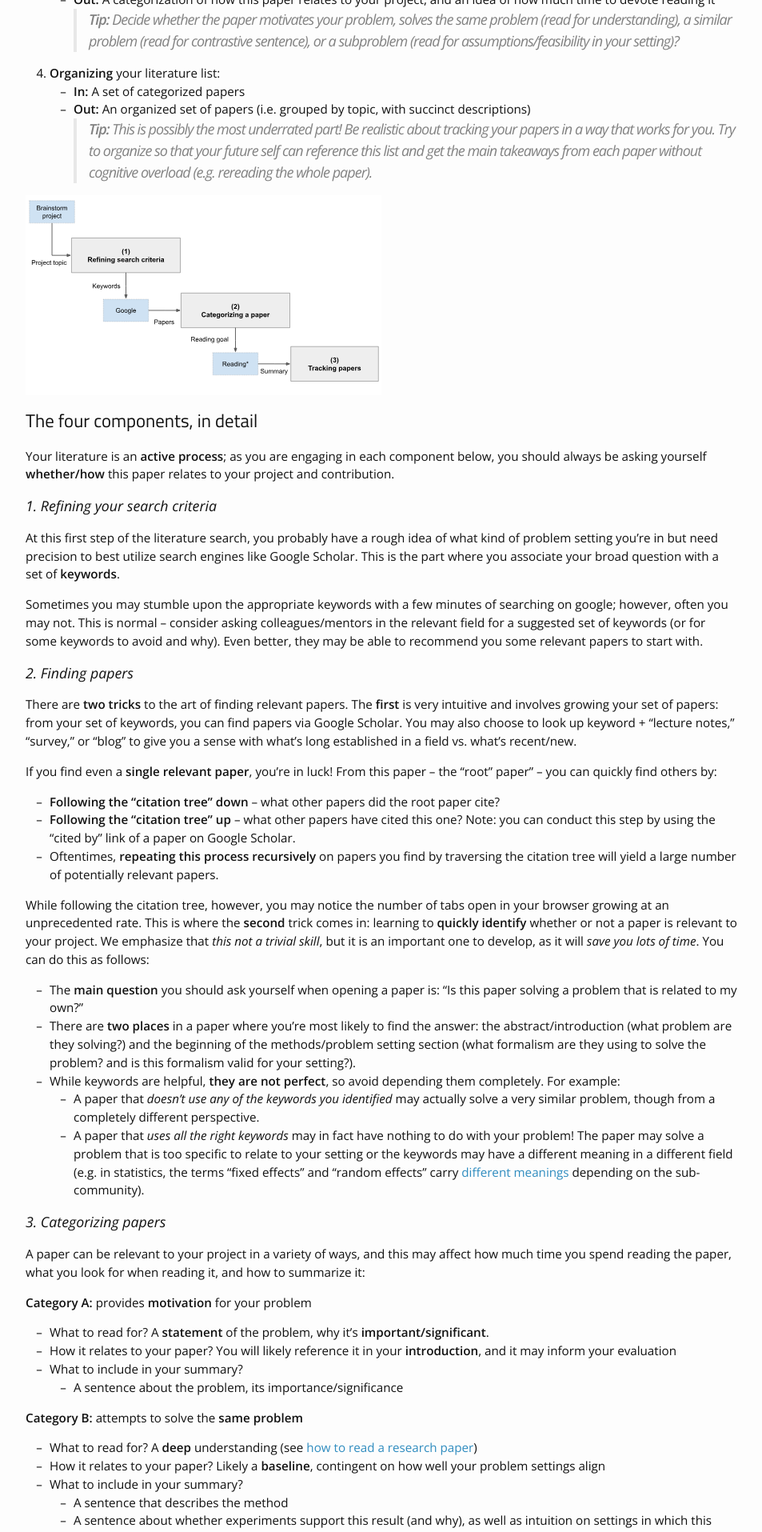
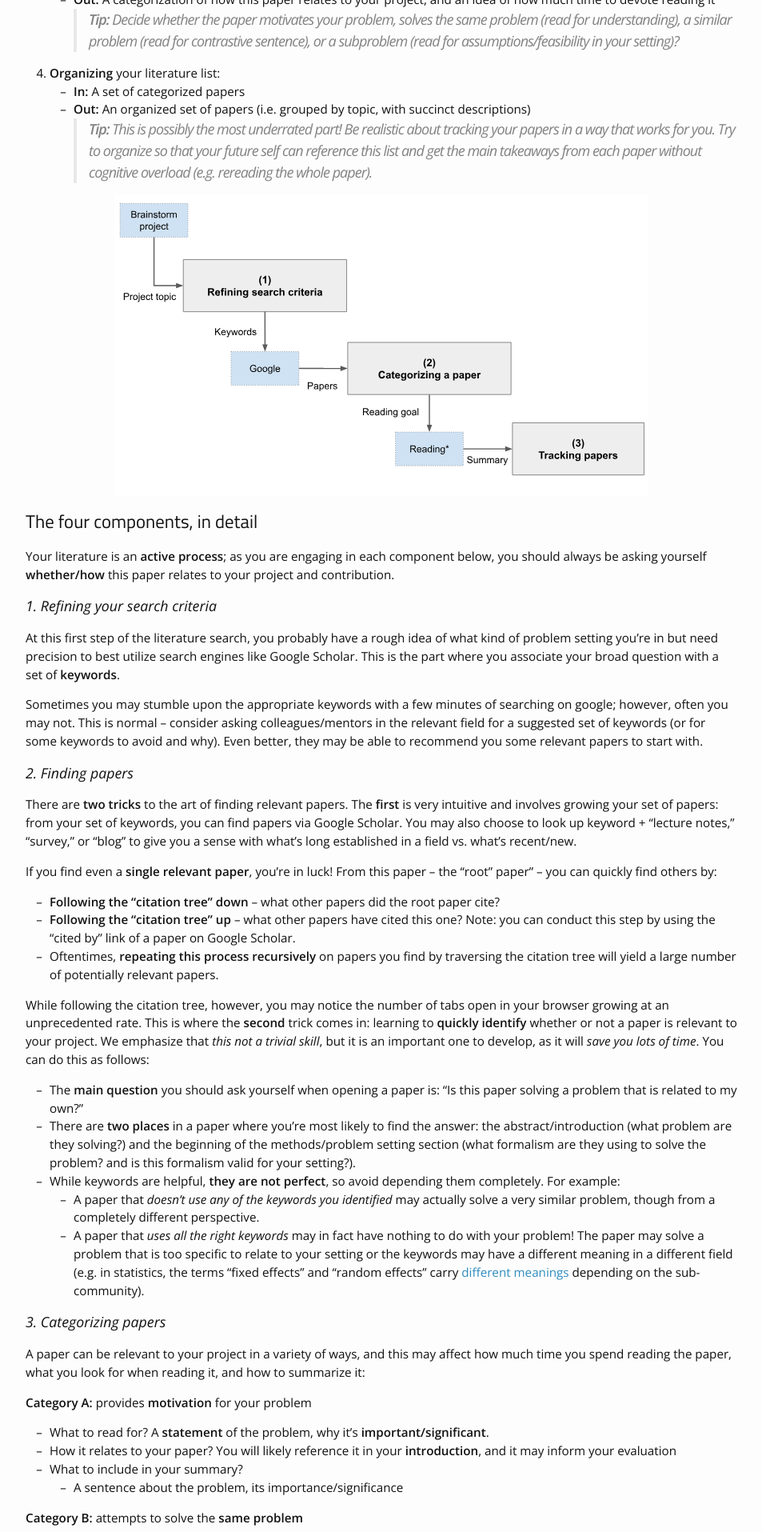
Before and after one commit to yanivyacoby/harvard-cs290, a Jekyll site: the page built from how-to-do-a-literature-search.md, in a window 1280 px wide. Shown: the part 1060-2975 px from the top of the page at 80% size, without its empty margins (163-1116 px from the left). Built offline with Jekyll 4.4.1, drawn with Linux system fonts in a browser that asks for light colours; nearby versions of some CDN libraries.

Commit message:
Update how-to-do-a-literature-search.md

```diff
--- a/how-to-do-a-literature-search.md
+++ b/how-to-do-a-literature-search.md
@@ -40,7 +40,7 @@ Broadly, one can break the literature search into four main components. We will
   * **Out:** An organized set of papers (i.e. grouped by topic, with succinct descriptions)
   > **Tip:** This is possibly the most underrated part! Be realistic about tracking your papers *in a way that works for you*. Try to organize so that your future self can reference this list and get the main takeaways from each paper without cognitive overload (e.g. rereading the whole paper).
 
-<img width="50%" src="{{ "/_images/literature-search-overview.svg" | prepend: site.baseurl }}" valign="middle">
+<img src="{{ "/_images/literature-search-overview.svg" | prepend: site.baseurl }}" valign="middle" style="display: block; margin-left: auto; margin-right: auto; width: 75%;">
 
 ## The four components, in detail
 
```
